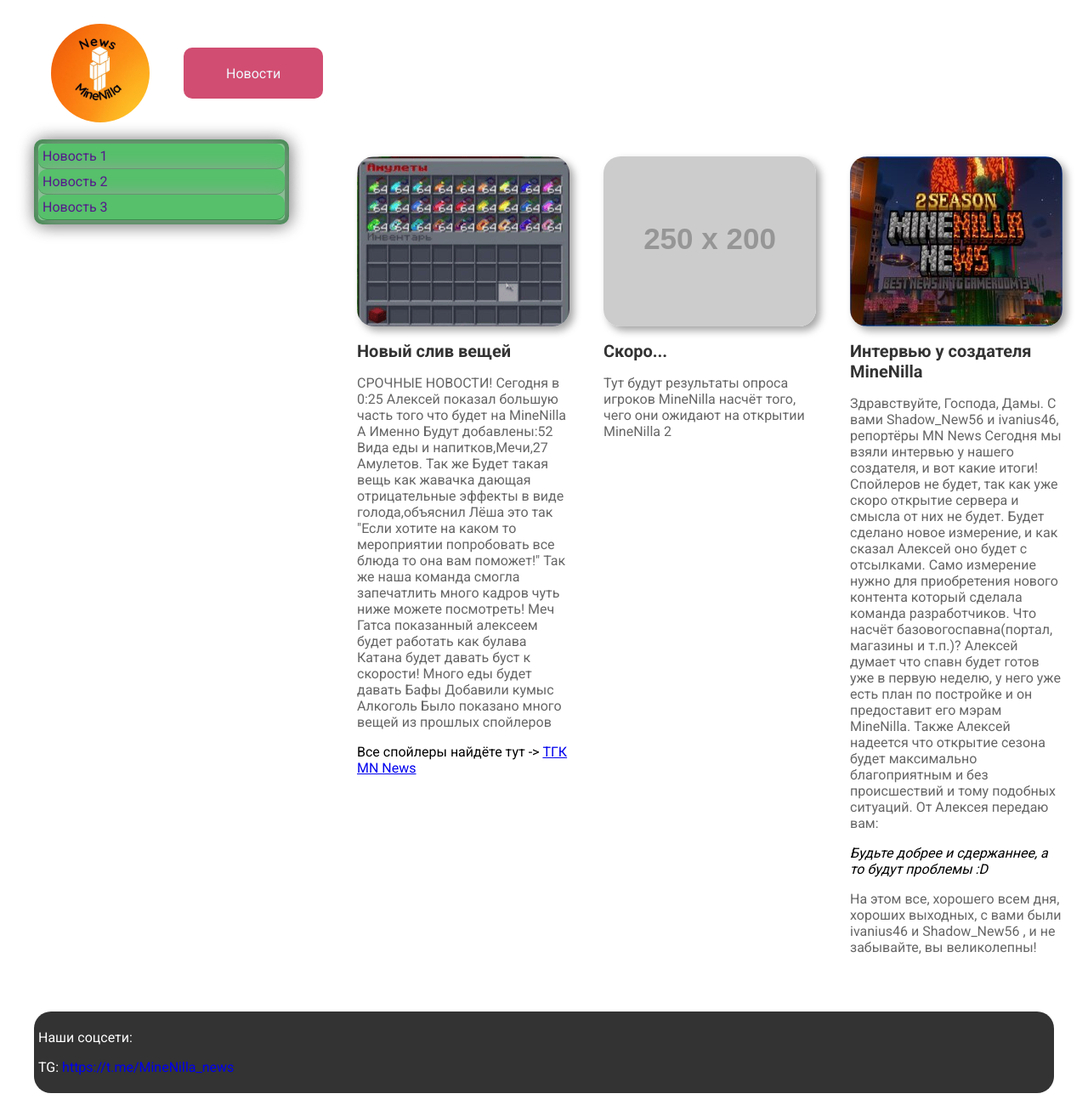
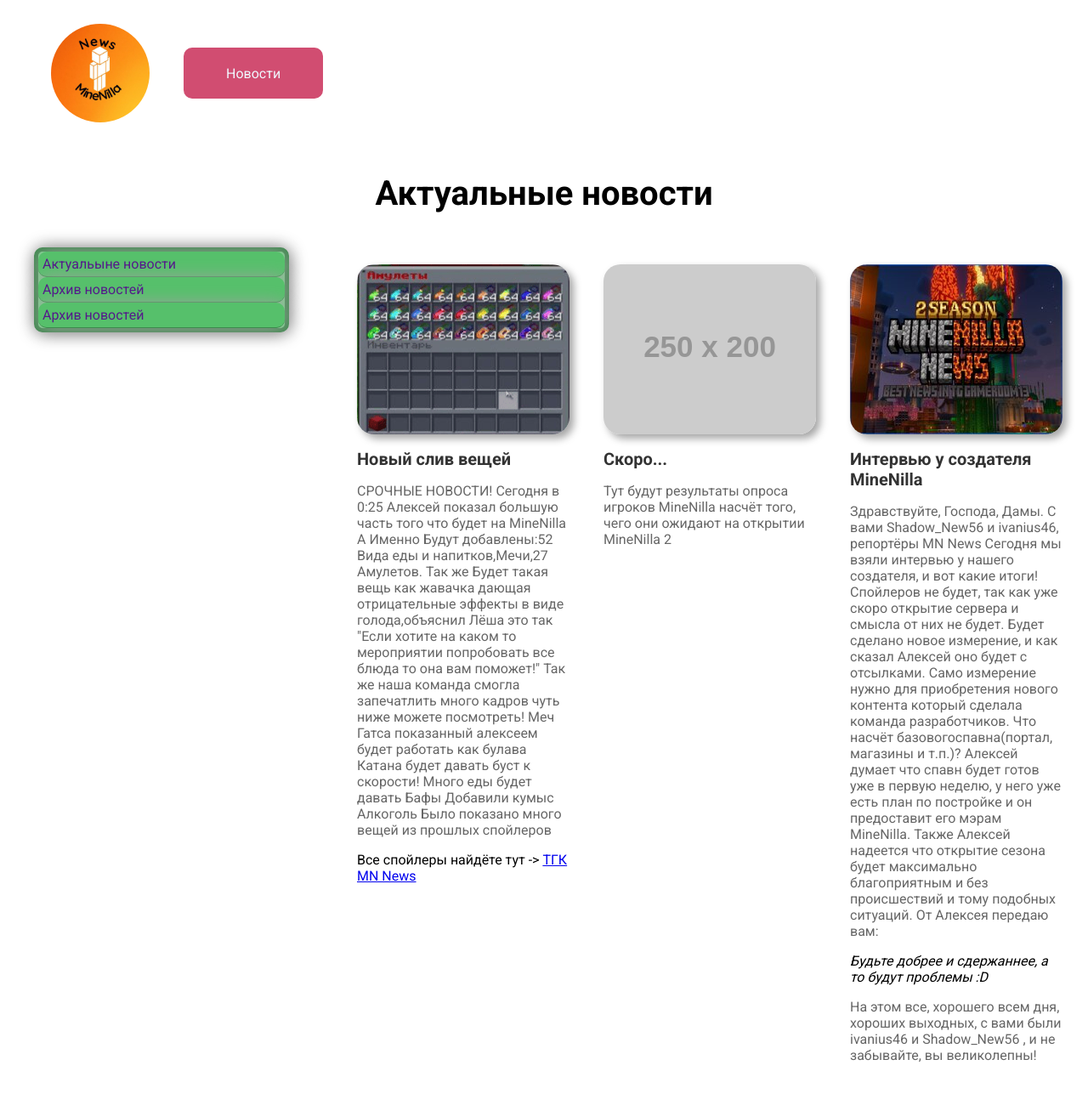
Before and after one commit to ivanisimys/MNnews, a plain HTML site: page index.html in a window 1280 px wide. Shown: the top 1300 px of the page at 85% size. Drawn offline with Linux system fonts and the light colour scheme; placeholder pictures from the web are drawn by us.

Commit message:
footer_link+News_title

```diff
--- a/index.html
+++ b/index.html
@@ -24,12 +24,13 @@
             <!--
             <div class="slider"></div>
             -->
+            <h3 class="slider">Актуальные новости</h3>
             <div class="columns">
                 <div class="left-column">
                     <ul class="sub-menu">
-                        <li class="sub-menu__item"><a href="">Новость 1</a></li>
-                        <li class="sub-menu__item"><a href="">Новость 2</a></li>
-                        <li class="sub-menu__item"><a href="">Новость 3</a></li>
+                        <li class="sub-menu__item"><a href="">Актуальыне новости</a></li>
+                        <li class="sub-menu__item"><a href="">Архив новостей</a></li>
+                        <li class="sub-menu__item"><a href="">Архив новостей</a></li>
                     </ul>
                 </div>
 
@@ -79,7 +80,7 @@
         </main>
         <footer>
             <p>Наши соцсети:</p >
-            <p style="text-decoration: none;">TG: <a style="text-decoration: none; color: aqua23232;" href="https://t.me/MineNilla_news">https://t.me/MineNilla_news</a></p >
+            <p style="text-decoration: none;">TG: <a class="link_footer" href="https://t.me/MineNilla_news">https://t.me/MineNilla_news</a></p >
         </footer>
     </div>
 </body>
--- a/style.css
+++ b/style.css
@@ -31,10 +31,8 @@ header {
 	color: aliceblue;
 }
 .slider {
-	margin: 20px 0;
-	width: 100%;
-	height: 400px;
-	background-color: #6096B4;
+	text-align: center;
+	font-size: 40px;
 }
 
 .columns {
@@ -91,6 +89,10 @@ header {
 	border-radius: 20px;
 	box-shadow: 5px 5px 10px rgb(165, 165, 165);
 	transition: 0.5s;
+}
+.link_footer{
+	text-decoration: none;
+	color: aqua;
 }
 footer {
 	padding:5px;
```
